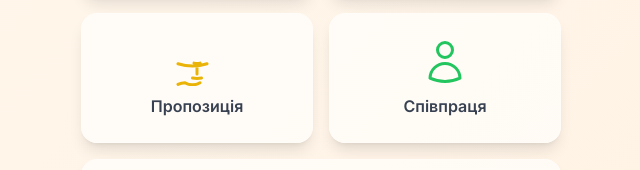
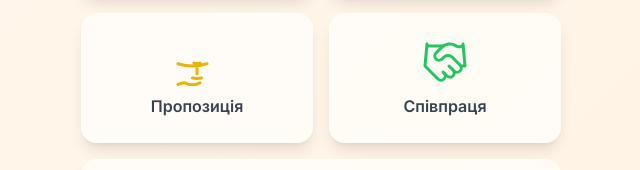
Before and after one commit to yobozavrik/SupportFeedback, a plain HTML site: page index.html in a window 1280 px wide. Shown: the part 253-423 px from the top of the page, 319-959 px from the left. Drawn offline with nearby package versions, Linux system fonts and the light colour scheme.

Commit message:
Replace cooperation button icon

```diff
--- a/index.html
+++ b/index.html
@@ -116,7 +116,13 @@
 
                 <button data-category="Співпраця" class="category-btn glassmorphism p-6 rounded-2xl shadow-lg hover:shadow-xl transition-all duration-300 transform hover:-translate-y-1 flex flex-col items-center justify-center">
                     <div class="w-12 h-12 text-green-500 mb-2">
-                         <svg xmlns="http://www.w3.org/2000/svg" fill="none" viewBox="0 0 24 24" stroke-width="1.5" stroke="currentColor"><path stroke-linecap="round" stroke-linejoin="round" d="M15.75 6a3.75 3.75 0 11-7.5 0 3.75 3.75 0 017.5 0zM4.501 20.118a7.5 7.5 0 0114.998 0A17.933 17.933 0 0112 21.75c-2.676 0-5.216-.584-7.499-1.632z" /></svg>
+                        <svg xmlns="http://www.w3.org/2000/svg" fill="none" viewBox="0 0 24 24" stroke-width="1.5" stroke="currentColor">
+                            <path stroke-linecap="round" stroke-linejoin="round" d="m11 17 2 2a1 1 0 1 0 3-3" />
+                            <path stroke-linecap="round" stroke-linejoin="round" d="m14 14 2.5 2.5a1 1 0 1 0 3-3l-3.88-3.88a3 3 0 0 0-4.24 0l-.88.88a1 1 0 1 1-3-3l2.81-2.81a5.79 5.79 0 0 1 7.06-.87l.47.28a2 2 0 0 0 1.42.25L21 4" />
+                            <path stroke-linecap="round" stroke-linejoin="round" d="m21 3 1 11h-2" />
+                            <path stroke-linecap="round" stroke-linejoin="round" d="M3 3 2 14l6.5 6.5a1 1 0 1 0 3-3" />
+                            <path stroke-linecap="round" stroke-linejoin="round" d="M3 4h8" />
+                        </svg>
                     </div>
                     <span class="font-semibold text-gray-700">Співпраця</span>
                 </button>
```
